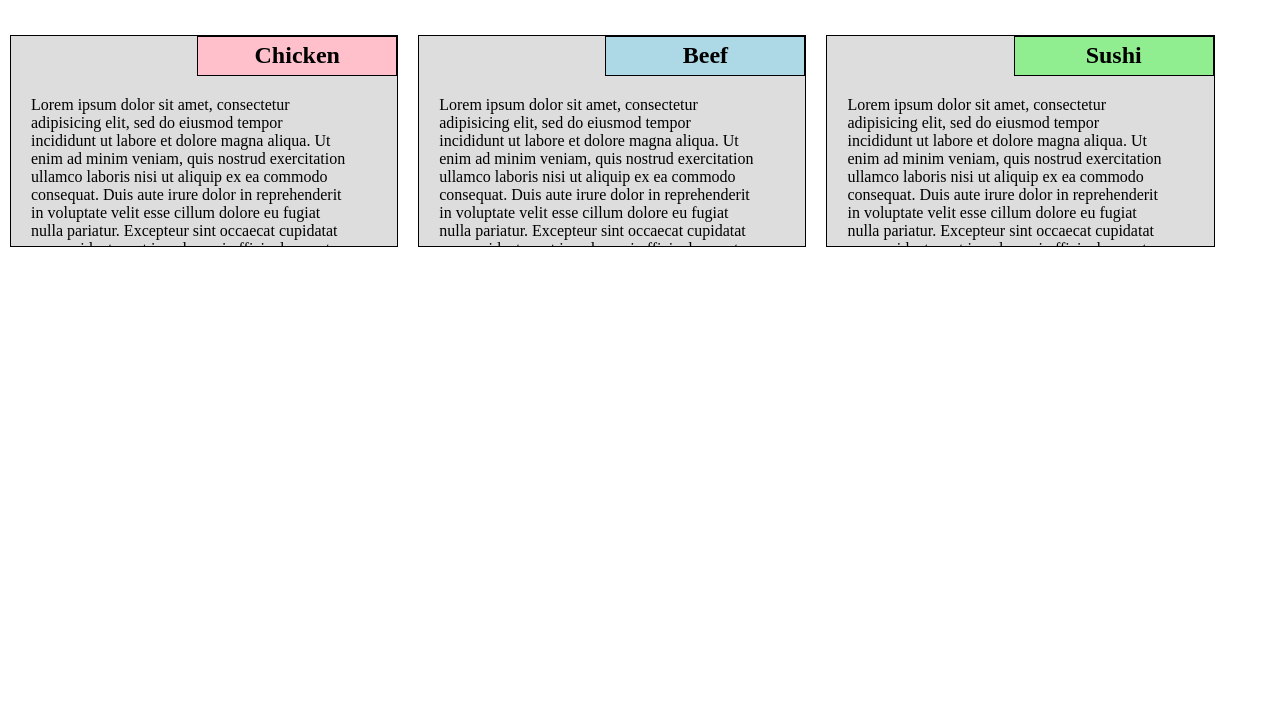
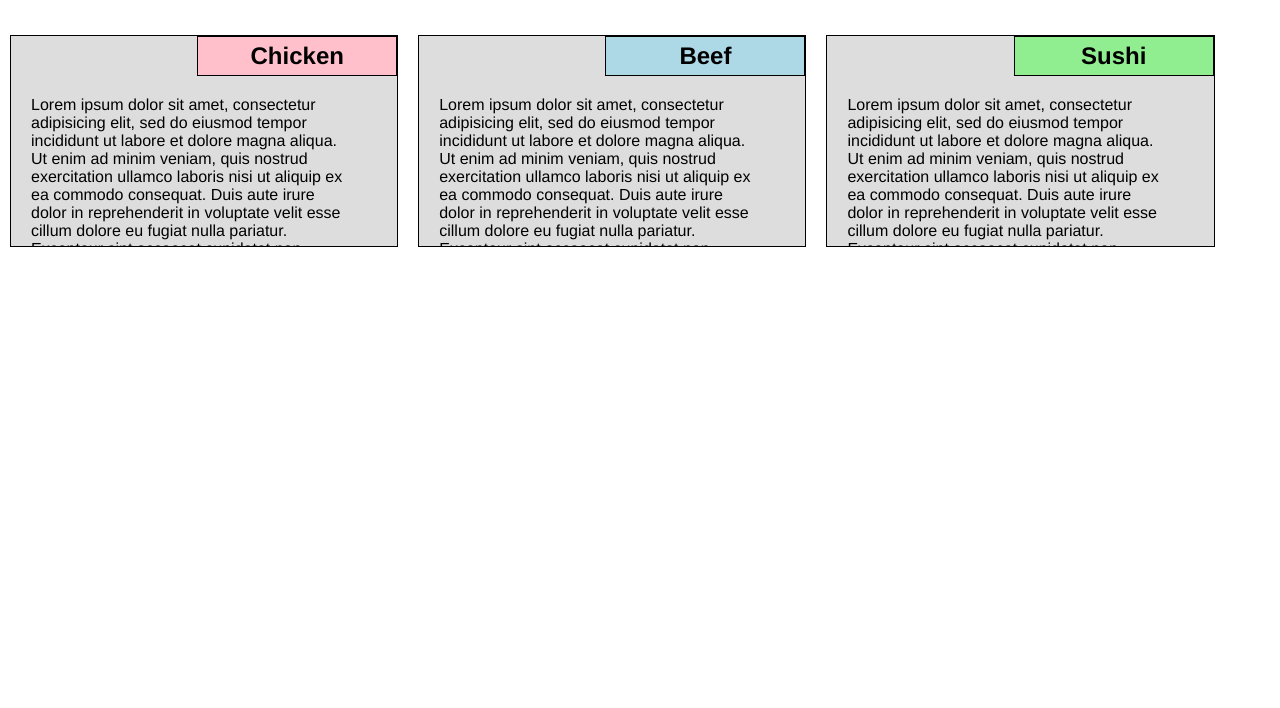
Before and after one commit to wishnuputra/module2-solution, a plain HTML site: page index.html in a window 1280 px wide. Shown: the part 92-800 px from the top of the page. Drawn offline with Linux system fonts and the light colour scheme.

Commit message:
change font

```diff
--- a/style.css
+++ b/style.css
@@ -3,7 +3,7 @@
   box-sizing: border-box;
   margin: 0;
   padding: 0;
-  /* font-family: Helvetica, sans-serif; */
+  font-family: Helvetica, sans-serif;
 }
 
 h1 {
```
